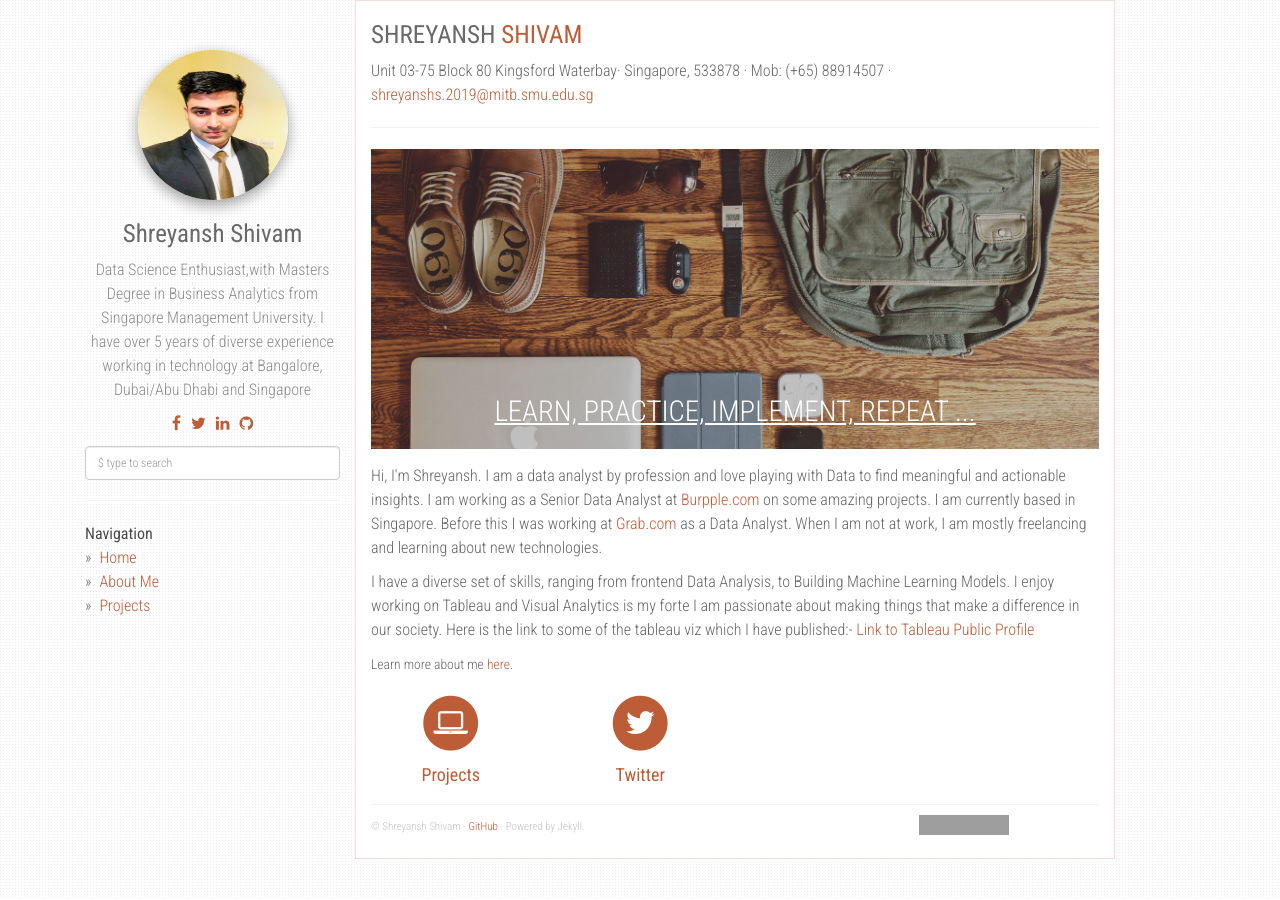
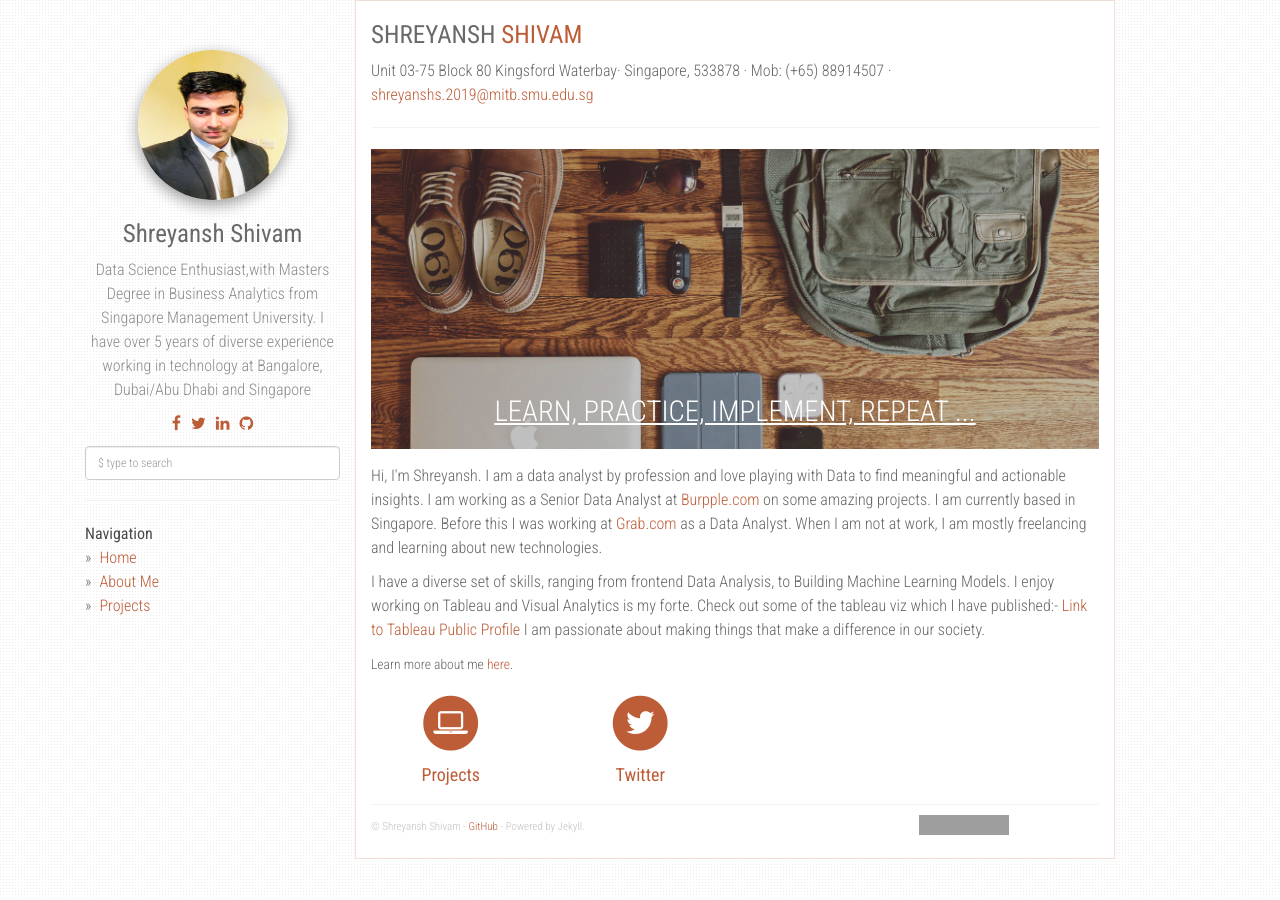
Before and after one commit to shreyanshshivam/shreyansh, a Jekyll site: the page built from index.html, in a window 1280 px wide. Built offline with Jekyll 4.4.1, drawn with Linux system fonts in a browser that asks for light colours; nearby versions of some CDN libraries; grey boxes are pictures that could not be loaded.

Commit message:
Update index.html

```diff
--- a/index.html
+++ b/index.html
@@ -24,9 +24,9 @@
           and learning about new technologies.
         </p>
         <p>
-          I have a diverse set of skills, ranging from frontend Data Analysis, to Building Machine Learning Models. I enjoy working on Tableau and Visual Analytics is my forte
-          I am passionate about making things that make a difference in our society. Here is the link to some of the tableau viz which I have published:- <a href="https://public.tableau.com/profile/shreyansh.shivam#!/" target="_blank"> Link to Tableau Public Profile</a>
+          I have a diverse set of skills, ranging from frontend Data Analysis, to Building Machine Learning Models. I enjoy working on Tableau and Visual Analytics is my forte. Check out some of the tableau viz which I have published:- <a href="https://public.tableau.com/profile/shreyansh.shivam#!/" target="_blank"> Link to Tableau Public Profile</a>
 </p>
+          I am passionate about making things that make a difference in our society.
         </p>
       </div>
     </div>
```
